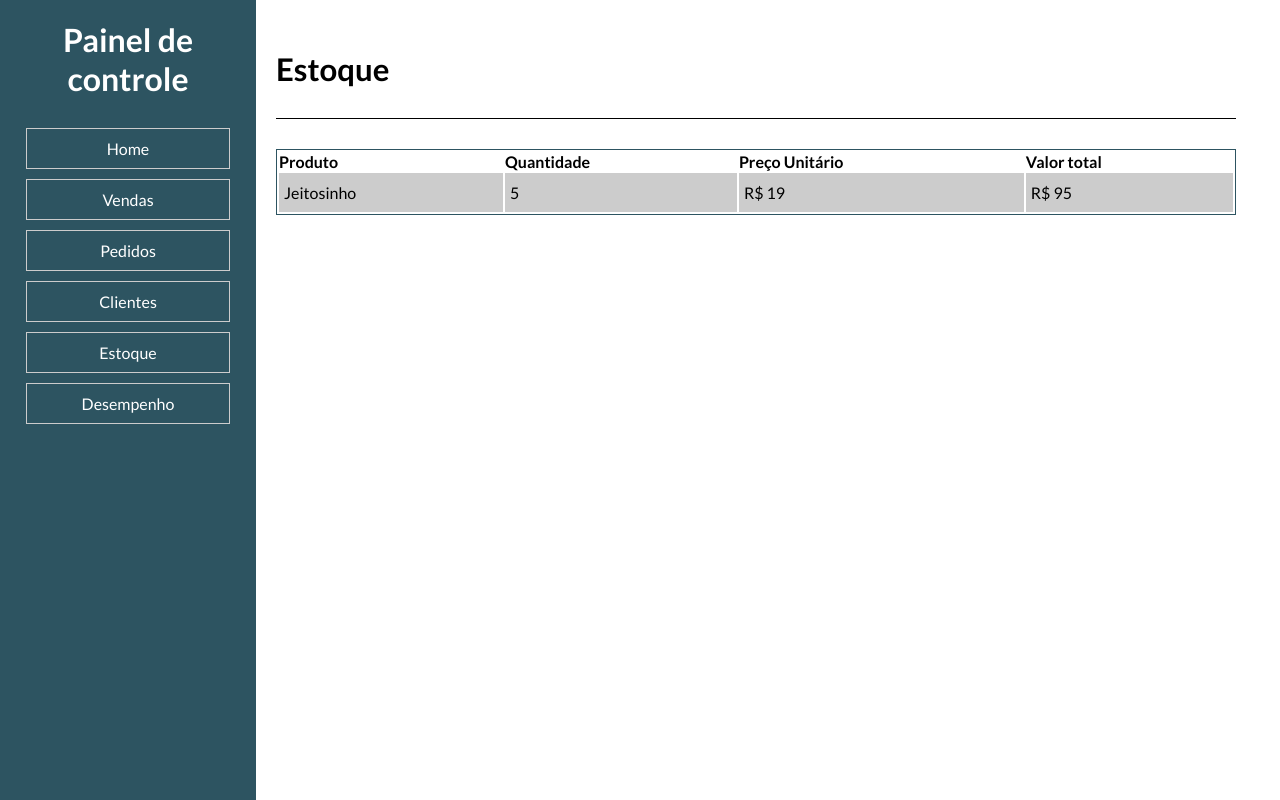
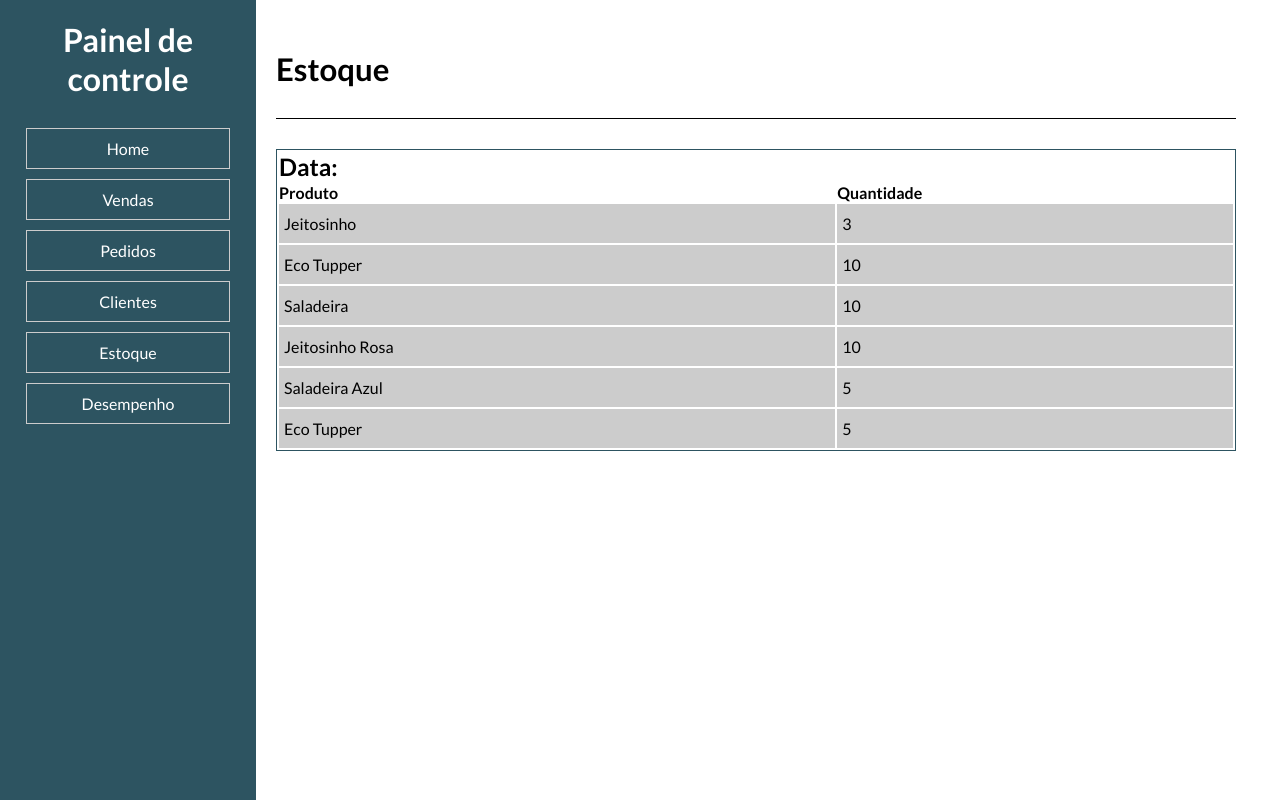
Before and after one commit to heitor2002/gerenciador-de-vendas, a React (Vite) app: page /stock in a window 1280 px wide. Built offline with nearby package versions, Linux system fonts and the light colour scheme; data requests are answered from the project's data file.

Commit message:
feat: implementação do sistema de estoque.

```diff
--- a/data/db.json
+++ b/data/db.json
@@ -86,5 +86,50 @@
       "total-sales": 0
     }
   ],
-  "requests": []
+  "requests": [
+    {
+      "dateRequest": "16/1/2023",
+      "productsList": [
+        {
+          "productName": "Jeitosinho",
+          "productPrice": "19",
+          "productQuantity": "3"
+        },
+        {
+          "productName": "Eco Tupper",
+          "productPrice": "15",
+          "productQuantity": "10"
+        },
+        {
+          "productName": "Saladeira",
+          "productPrice": "15",
+          "productQuantity": "10"
+        }
+      ],
+      "accumulatedRequestValue": "357.00",
+      "id": 1
+    },
+    {
+      "dateRequest": "16/1/2023",
+      "productsList": [
+        {
+          "productName": "Jeitosinho Rosa",
+          "productPrice": "19",
+          "productQuantity": "10"
+        },
+        {
+          "productName": "Saladeira Azul",
+          "productPrice": "50",
+          "productQuantity": "5"
+        },
+        {
+          "productName": "Eco Tupper",
+          "productPrice": "50",
+          "productQuantity": "5"
+        }
+      ],
+      "accumulatedRequestValue": "690.00",
+      "id": 2
+    }
+  ]
 }
--- a/src/components/Stock.jsx
+++ b/src/components/Stock.jsx
@@ -1,4 +1,17 @@
+import fetchClients from "../fetchClients";
+
 const Stock = () => {
+  const { dataFetchInformations } = fetchClients(
+    "http://localhost:3000/requests"
+  );
+
+  const productStockList = dataFetchInformations.map((info) => {
+    let arrayProducts = info.productsList;
+    return arrayProducts;
+  });
+
+  const arrayStock = productStockList.flat();
+
   return (
     <>
       <div className="container">
@@ -7,19 +20,20 @@ const Stock = () => {
         </div>
         <div className="table-stock">
           <table>
+            <h2>Data:</h2>
             <tr>
               <th>Produto</th>
               <th>Quantidade</th>
-              <th>Preço Unitário</th>
-              <th>Valor total</th>
             </tr>
-            <tr>
-              <td>Jeitosinho</td>
-              <td>{5}</td>
-              <td>R$ {19}</td>
-              <td>R$ {19 * 5}</td>
-            </tr>
-
+            {arrayStock.map((info) => {
+              let quantityString = parseInt(info.productQuantity);
+              return (
+                <tr>
+                  <td>{info.productName}</td>
+                  <td>{quantityString}</td>
+                </tr>
+              );
+            })}
           </table>
         </div>
       </div>
--- a/src/components/clientsPage/PaymentTable.jsx
+++ b/src/components/clientsPage/PaymentTable.jsx
@@ -8,8 +8,13 @@ const PaymentTable = (props) => {
     "http://localhost:3000/clients/" + id
   );
 
+  //OBTER TODOS OS DADOS DO CLIENTE
+
+  //GUARDAR EM UMA CONST TODOS ESSES DADOS
+
+  //POR ULTIMO SEPARAR OS DADOS QUE SERÃO ATUALIZADOS --BALANCE & PAYMENTHISTORY--
   const [payment, setPayment] = useState(null);
-  const [date, setDate] = useState(function () {
+  const [datePaymentHistory, setDatePaymentHistory] = useState(function () {
     var day;
     var month;
     var year;
@@ -21,10 +26,19 @@ const PaymentTable = (props) => {
     return printDate;
   });
 
-  const handleSubmit = (e) => {
+  const handleSubmitHistoryPayment = (e) => {
     e.preventDefault();
-    const registeredPayment = { payment, date };
-    console.log(registeredPayment);
+    const dataUpdateHistory = {
+      payment,
+      datePaymentHistory,
+    };
+    fetch("http://localhost:3000/clients/", {
+      method: "POST",
+      headers: {
+        "Content-Type": "application/json"
+      },
+      body: JSON.stringify(dataUpdateHistory)
+    }).then(() => console.log("Sucess"))
   };
 
   return (
@@ -40,7 +54,7 @@ const PaymentTable = (props) => {
             R$ {(props.addedValue - props.accumulatedValue).toFixed(2)}
           </td>
           <td className="payment-buttons">
-            <form onSubmit={handleSubmit}>
+            <form>
               <label>R$ </label>
               <input
                 type="number"
@@ -49,7 +63,11 @@ const PaymentTable = (props) => {
                 onChange={(e) => setPayment(e.target.value)}
                 required
               />
-              <input type="submit" value="Adicionar" />
+              <input
+                type="submit"
+                value="Adicionar"
+                onClick={handleSubmitHistoryPayment}
+              />
             </form>
           </td>
           <td style={{ fontWeight: "bold", color: `${props.colorStatus}` }}>
```
